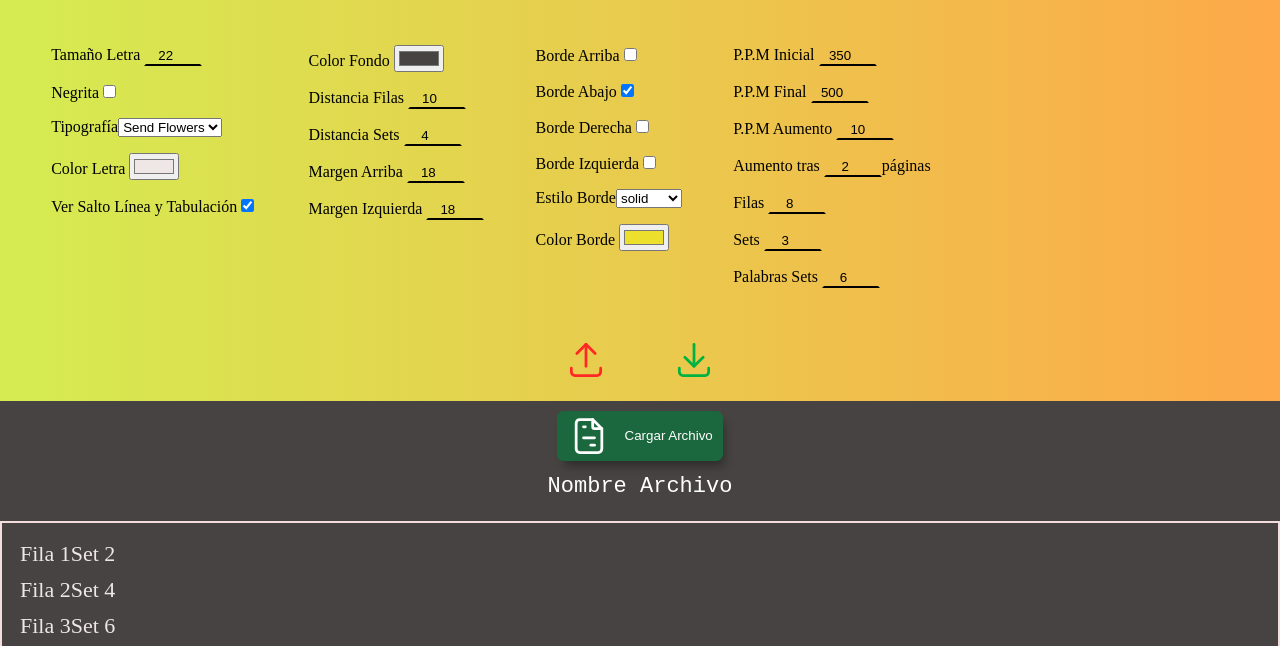
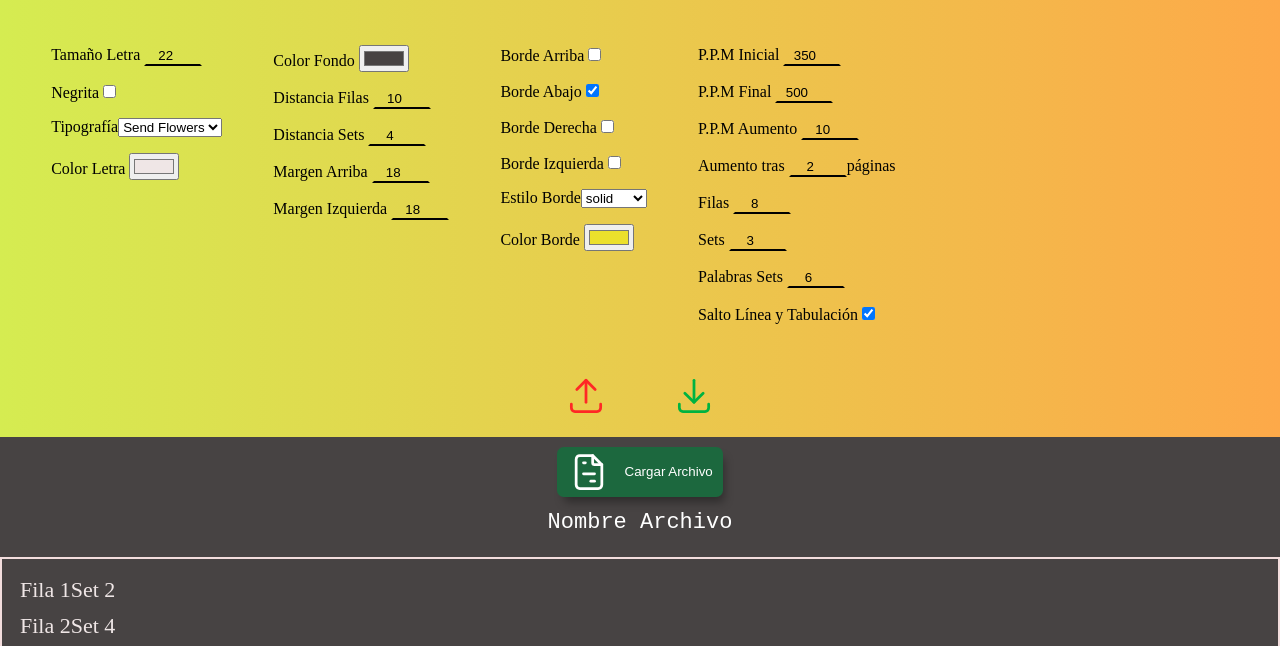
Before and after one commit to BrizuelaFederico/Lectura, a website with bundled scripts: page src/index.html in a window 1280 px wide. Shown: the part 83-729 px from the top of the page. Built offline with nearby package versions, Linux system fonts and the light colour scheme.

Commit message:
added line break and tab option

```diff
--- a/src/css/root.css
+++ b/src/css/root.css
@@ -3,7 +3,6 @@
   --bold: "lighter";
   --typography: "Send Flowers";
   --letterColor: #efe6e6;
-  --lineBreakTab: "true";
   --backgroundColor: #474343;
   --marginRow: 1px;
   --marginSet: 1px;
--- a/src/index.html
+++ b/src/index.html
@@ -46,11 +46,6 @@
             </select></label
           >
           <label>Color Letra<input type="color" id="letterColor" /></label>
-          <label
-            >Ver Salto Línea y Tabulación<input
-              type="checkbox"
-              id="lineBreakTab"
-          /></label>
         </div>
         <div class="flex-setting-item">
           <label>Color Fondo<input type="color" id="backgroundColor" /></label>
@@ -88,6 +83,9 @@
           <label>Filas<input type="number" id="row" /></label>
           <label>Sets<input type="number" id="set" /></label>
           <label>Palabras Sets<input type="number" id="wordSet" /></label>
+          <label
+            >Salto Línea y Tabulación<input type="checkbox" id="lineBreakTab"
+          /></label>
         </div>
       </div>
       <div class="flex-buttons">
--- a/src/js/reading.js
+++ b/src/js/reading.js
@@ -27,9 +27,15 @@ class Reading {
     const numberRows = settings.rows;
     const numberSets = settings.sets;
     const numberWordSets = settings.wordsSet;
-    //TODO line break and tab options
+    const lineBreakTab = settings.lineBreakTab;
+    let _textSplitted = textSplitted;
+    if (!lineBreakTab)
+      _textSplitted = _textSplitted.filter(
+        (word) => word != "\r\n" && word != "\t"
+      );
+
     const rows = splitToRows(
-      textSplitted,
+      _textSplitted,
       numberSets * numberWordSets * WORD_LENGTH
     );
     const rowsWordSet = rows.map((row) =>
--- a/src/js/setting.js
+++ b/src/js/setting.js
@@ -21,10 +21,6 @@ function cssRootEvent(id, value) {
       break;
     case "letterColor":
       $cssRoot.style.setProperty("--letterColor", value);
-      break;
-    case "lineBreakTab":
-      aux = value ? "0" : "1";
-      $cssRoot.style.setProperty("--lineBreakTab", aux);
       break;
     case "backgroundColor":
       $cssRoot.style.setProperty("--backgroundColor", value);
```
